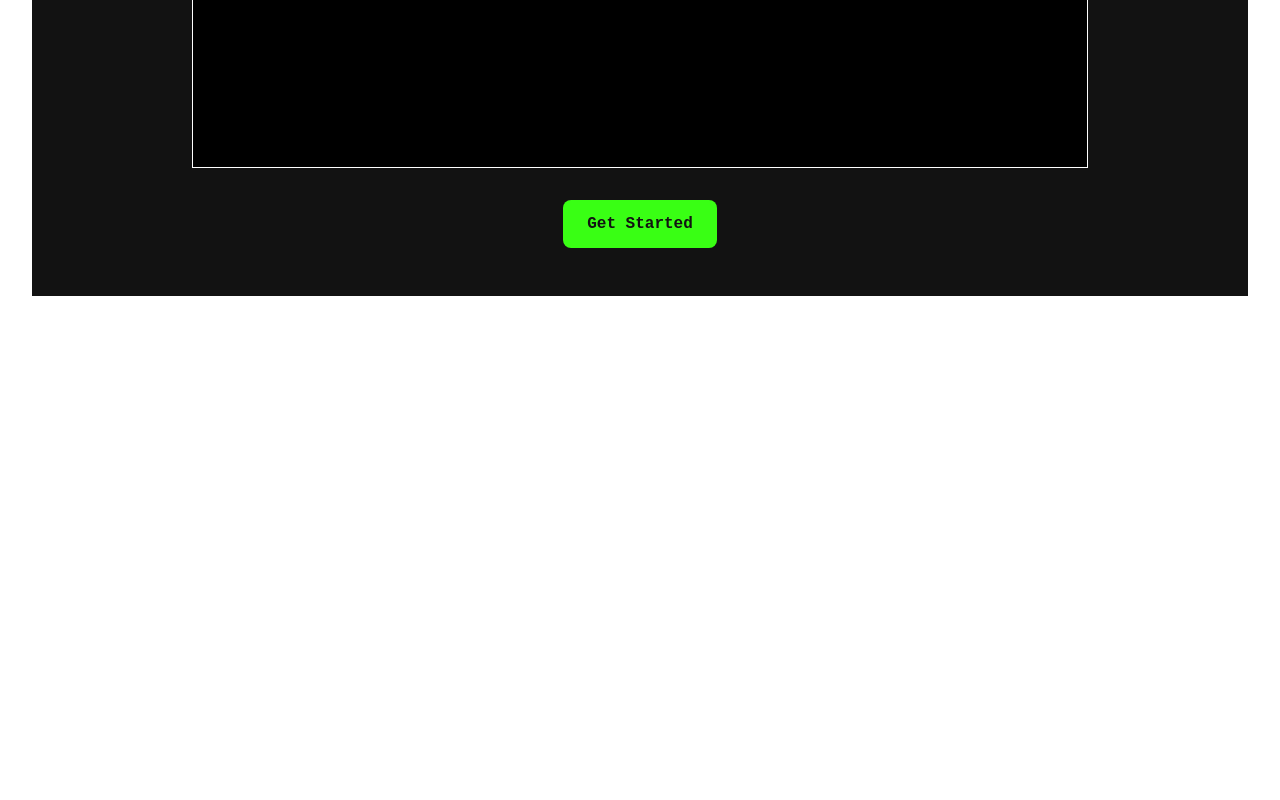
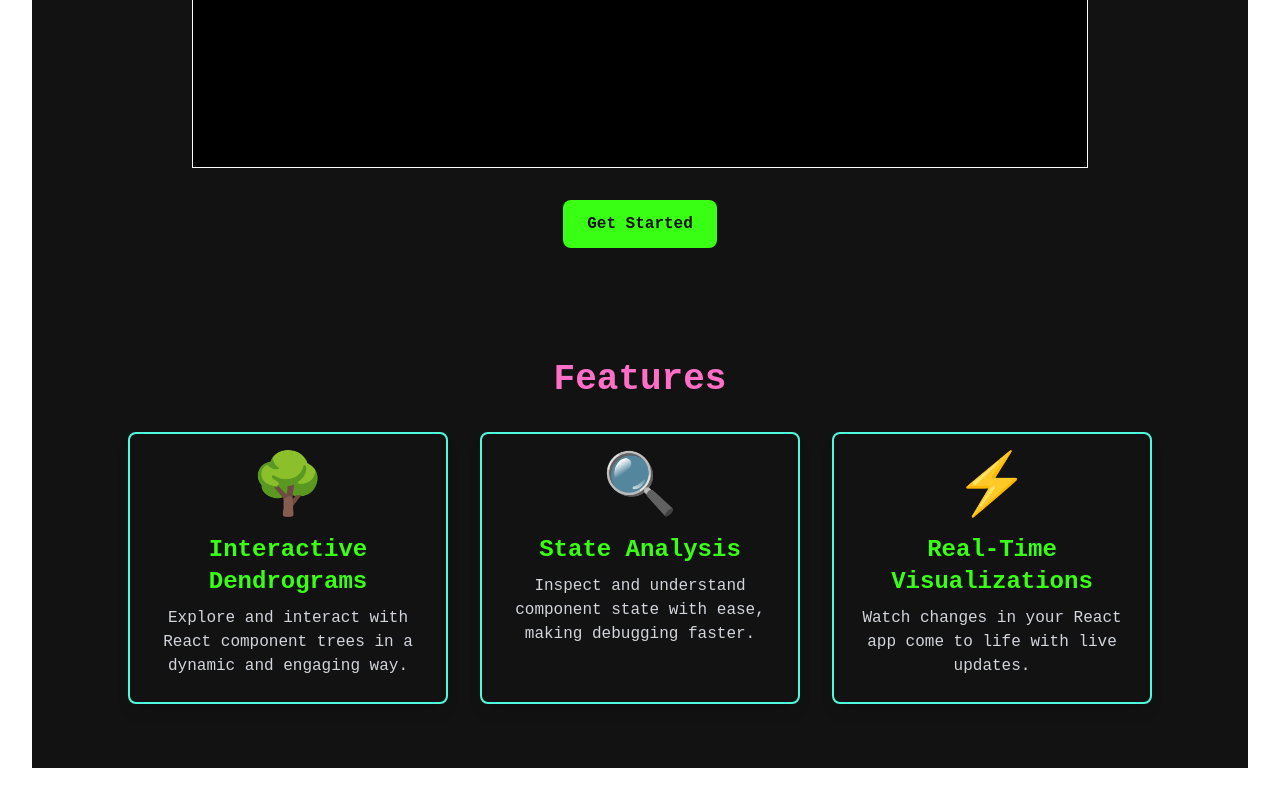
Before and after one commit to 12mv2/Reactive-landing-page, a React (Vite) app in the folder reactive-landing-page/: page / in a window 1280 px wide. Shown: the part 536-1336 px from the top of the page. Before the commit the page ends 864 px from the top, so only its background shows below. Built offline with nearby package versions, Linux system fonts and the light colour scheme.

Commit message:
Add Features component below spinning visual

```diff
--- a/reactive-landing-page/src/App.tsx
+++ b/reactive-landing-page/src/App.tsx
@@ -1,10 +1,12 @@
 import './App.css'
 import Hero from './components/Hero.js'
+import Features from './components/Features.js';
 
 function App() {
   return (
     <div>
       <Hero />
+      <Features />
     </div>
   );
 }
--- /dev/null
+++ b/reactive-landing-page/src/components/Features.tsx
@@ -0,0 +1,46 @@
+const features = [
+    {
+      title: "Interactive Dendrograms",
+      description:
+        "Explore and interact with React component trees in a dynamic and engaging way.",
+      icon: "🌳",
+    },
+    {
+      title: "State Analysis",
+      description:
+        "Inspect and understand component state with ease, making debugging faster.",
+      icon: "🔍",
+    },
+    {
+      title: "Real-Time Visualizations",
+      description:
+        "Watch changes in your React app come to life with live updates.",
+      icon: "⚡",
+    },
+  ];
+
+  const Features = () => {
+    return (
+      <div className="bg-darkBackground py-16 text-center text-white">
+        <h2 className="text-4xl font-bold text-neonPink mb-8">
+          Features
+        </h2>
+        <div className="grid grid-cols-1 md:grid-cols-3 gap-8 max-w-5xl mx-auto">
+          {features.map((feature, index) => (
+            <div
+              key={index}
+              className="p-6 bg-darkBackground border-2 border-neonCyan rounded-lg shadow-lg hover:scale-105 transition-transform duration-300"
+            >
+              <div className="text-6xl">{feature.icon}</div>
+              <h3 className="text-2xl font-semibold mt-4 text-neonGreen">
+                {feature.title}
+              </h3>
+              <p className="text-gray-300 mt-2">{feature.description}</p>
+            </div>
+          ))}
+        </div>
+      </div>
+    );
+  };
+
+  export default Features;
```
